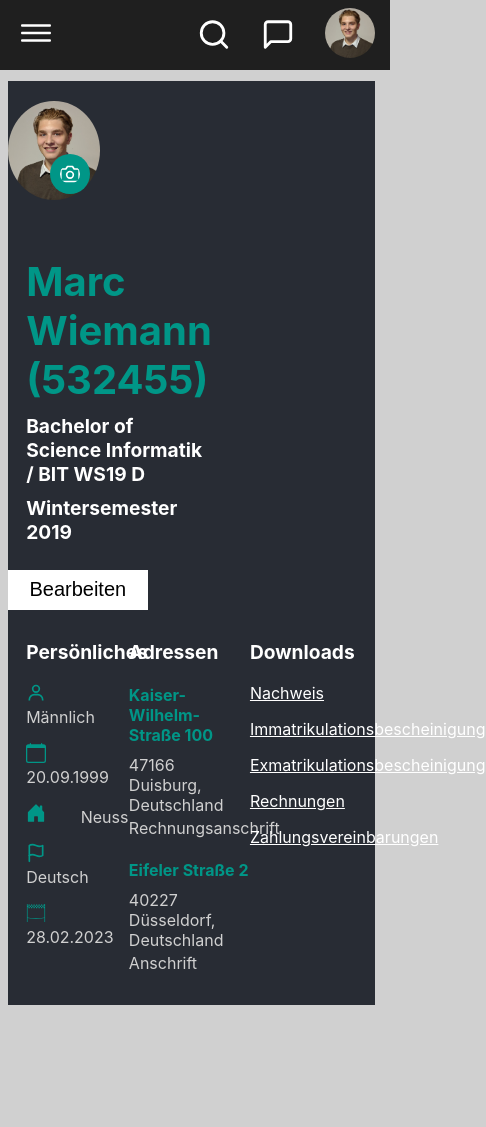
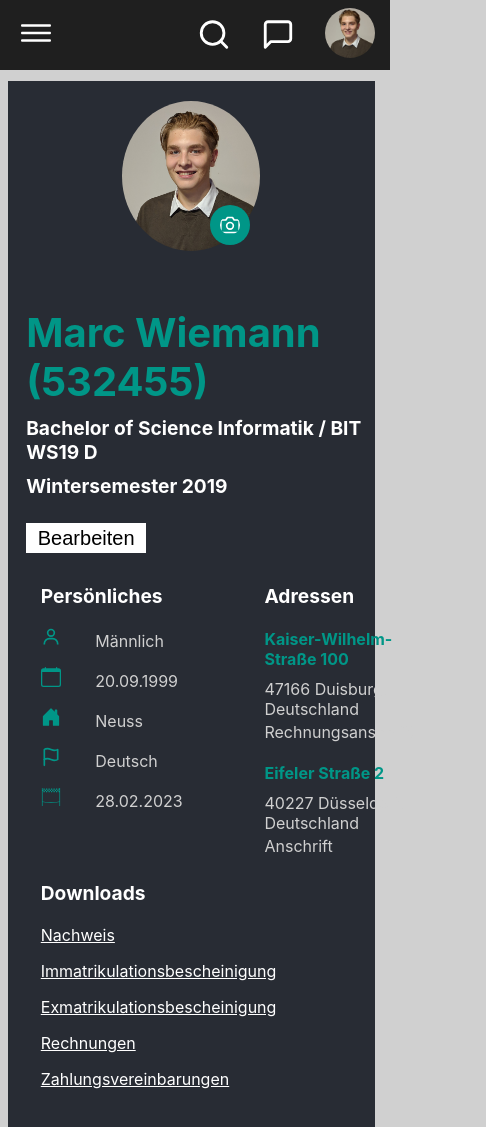
Before and after one commit to marcwiemann/onlinecampus-frontend, a React (Create React App) app: page /profile in a window 390 px wide. Shown: the whole page, 486 px wide, since content can reach past the window. Before the commit the page ends 1005 px from the top, so only its background shows below. Built offline with nearby package versions, Linux system fonts and the light colour scheme.

Commit message:
Änderungen

```diff
--- a/src/index.css
+++ b/src/index.css
@@ -526,6 +526,31 @@ button.semester-button svg {
   .navDiv:last-child {
     display: none;
 }
+/*Profile Page*/
+.profilePage .portrait{
+  width:unset;
+}
+.aboutProfile {
+  width:unset;
+}
+.bearbeiten{
+  margin-left: 5%;
+}
+.bearbeiten input {
+  width: 6em;
+  height: 1.5em;
+}
+.profileMain {
+
+  width: 100%;
+  display: grid;
+  grid-template-columns: repeat(2, 1fr);
+}
+.userinfo, .adressen, .downloads{
+  width: 100%;
+  margin-left: 4%;
+  padding-left: 10%;
+}
 
   /*Main Page*/
   .mainPage {
```
